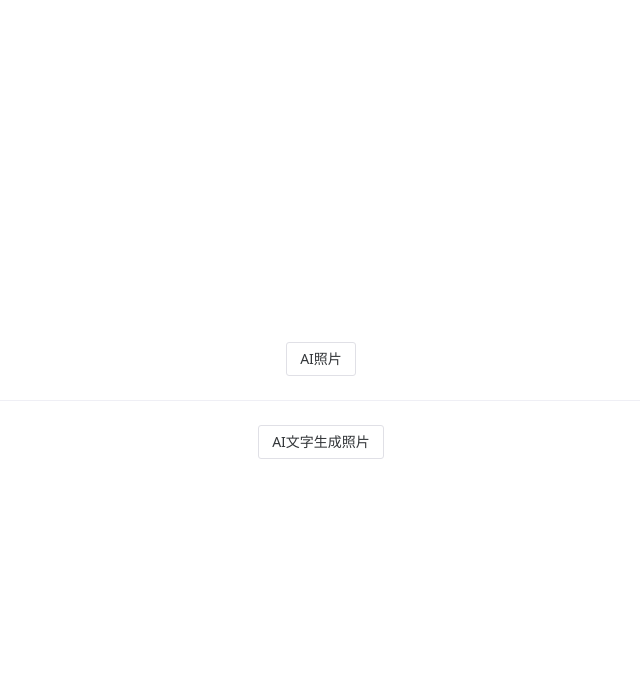
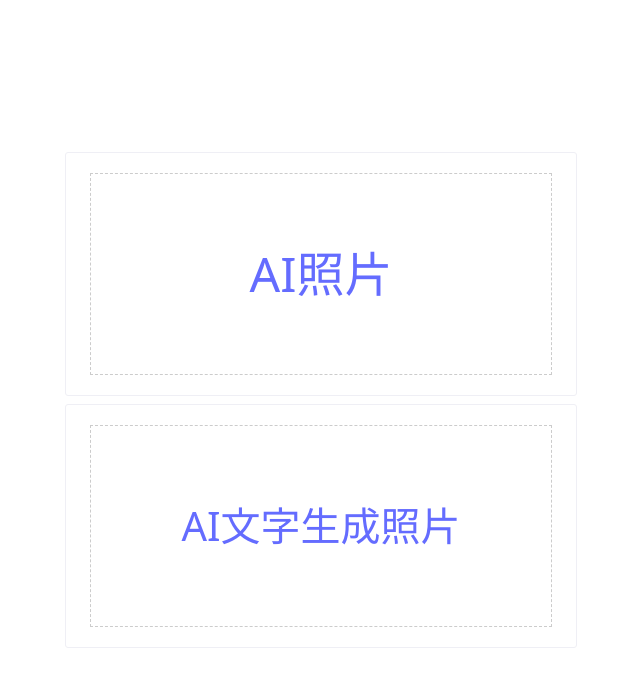
Before and after one commit to glwlg/sd-web, a Vue app: page / in a window 1280 px wide. Shown: the top 684 px of the page, without its empty margins (319-959 px from the left). Built offline with nearby package versions, Linux system fonts and the light colour scheme.

Commit message:
样式调整

```diff
--- a/src/Home.vue
+++ b/src/Home.vue
@@ -2,13 +2,26 @@
 </script>
 
 <template>
-  <router-link to="/img2img">
-    <n-button>AI照片</n-button>
-  </router-link>
-  <n-divider />
-  <router-link to="/text2img">
-    <n-button>AI文字生成照片</n-button>
-  </router-link>
+  <div class="container">
+
+    <n-space vertical>
+      <n-card>
+        <div class="placeholder">
+          <router-link to="/img2img">
+            <p style="font-size: 6vh;">AI照片</p>
+
+          </router-link>
+        </div>
+      </n-card>
+      <n-card>
+        <div class="placeholder">
+          <router-link to="/text2img">
+            <p style="font-size: 5vh;">AI文字生成照片</p>
+          </router-link>
+        </div>
+      </n-card>
+    </n-space>
+  </div>
 </template>
 
 <style scoped>
--- a/src/components/Img2Img.vue
+++ b/src/components/Img2Img.vue
@@ -7,16 +7,17 @@
         </div>
         <div v-else class="placeholder">
           <n-spin v-if="loading" size="large"/>
-          <n-button v-else @click="onUploadClick">点击上传图片</n-button>
+          <n-button v-else @click="onUploadClick">点击上传照片</n-button>
         </div>
       </n-card>
       <n-button v-if="resultImage" @click="onContinueClick">继续美化</n-button>
+      <n-button v-if="resultImage" @click="onUploadClick">换张照片</n-button>
       <n-card>
         <div v-if="originalImage" class="image-container">
           <img :src="originalImage" alt="Original"/>
         </div>
         <div v-else class="placeholder">
-          <span>请先上传图片</span>
+          <span>请先上传照片</span>
         </div>
       </n-card>
     </n-space>
@@ -112,6 +113,7 @@ export default {
       if (file) {
         const reader = new FileReader()
         reader.onload = (e) => {
+          resultImage.value = null;
           originalImage.value = e.target.result
           loading.value = true;
           img2img();
@@ -142,28 +144,6 @@ export default {
 </script>
 
 <style scoped>
-.container {
-  max-width: 512px;
-  margin: 0 auto;
-}
-
-.image-container {
-  position: relative;
-  width: 100%;
-}
-
-.image-container img {
-  width: 100%;
-  object-fit: contain;
-}
 
 
-.placeholder {
-  display: flex;
-  justify-content: center;
-  align-items: center;
-  height: 200px;
-  color: #ccc;
-  border: 1px dashed #ccc;
-}
 </style>
--- a/src/components/Text2Img.vue
+++ b/src/components/Text2Img.vue
@@ -97,6 +97,7 @@ export default defineComponent({
           });
     }
     const onGenerateClick = () => {
+      resultImage.value = null;
       loading.value = true;
       txt2img();
     }
@@ -132,13 +133,4 @@ export default defineComponent({
   object-fit: contain;
 }
 
-
-.placeholder {
-  display: flex;
-  justify-content: center;
-  align-items: center;
-  height: 200px;
-  color: #ccc;
-  border: 1px dashed #ccc;
-}
 </style>
--- a/src/style.css
+++ b/src/style.css
@@ -87,3 +87,28 @@ button:focus-visible {
     background-color: #f9f9f9;
   }
 }
+
+.container {
+  max-width: 512px;
+  margin: 0 auto;
+}
+
+.image-container {
+  position: relative;
+  width: 100%;
+}
+
+.image-container img {
+  width: 100%;
+  object-fit: contain;
+}
+
+
+.placeholder {
+  display: flex;
+  justify-content: center;
+  align-items: center;
+  height: 200px;
+  color: #ccc;
+  border: 1px dashed #ccc;
+}
```
